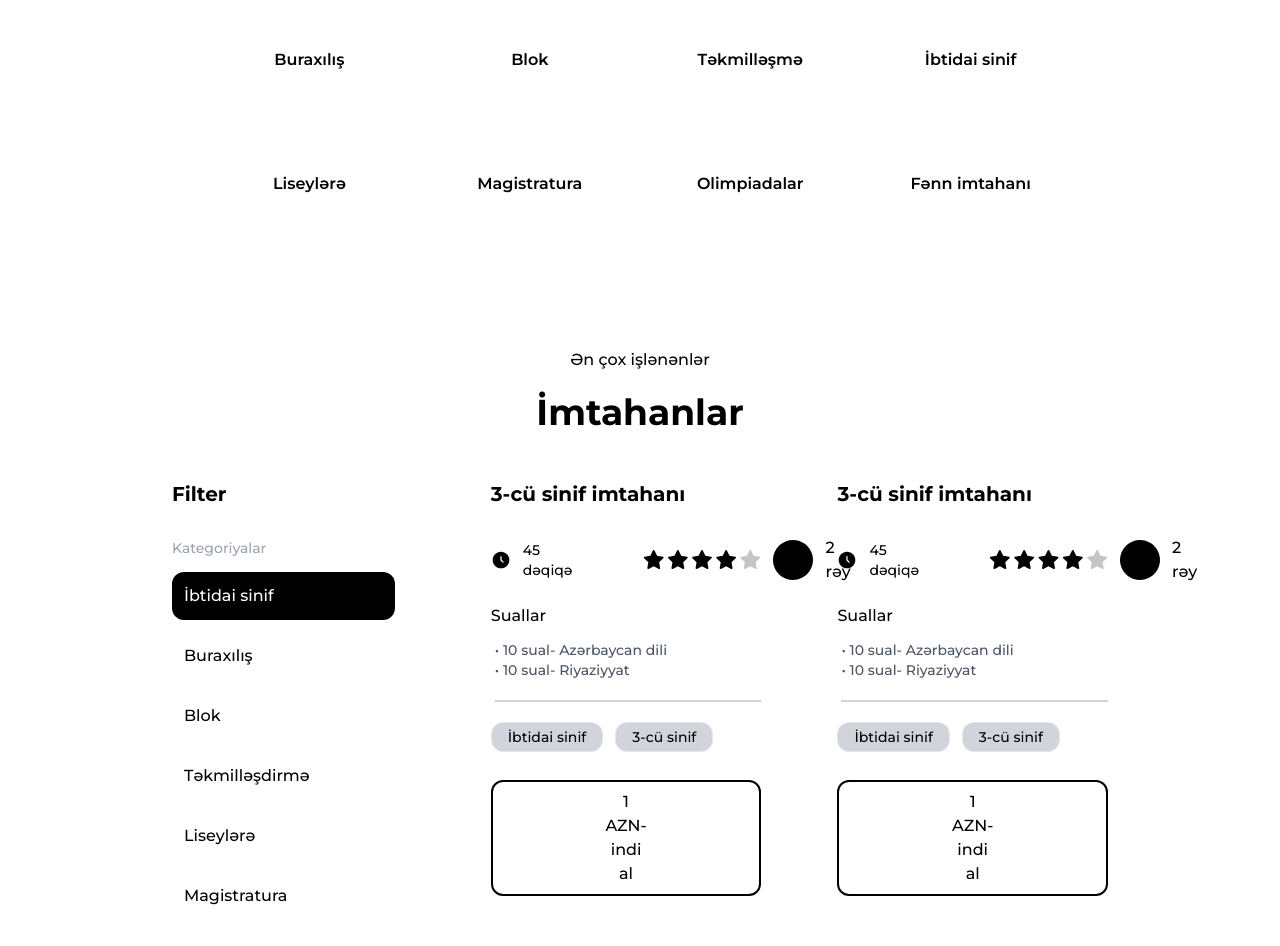
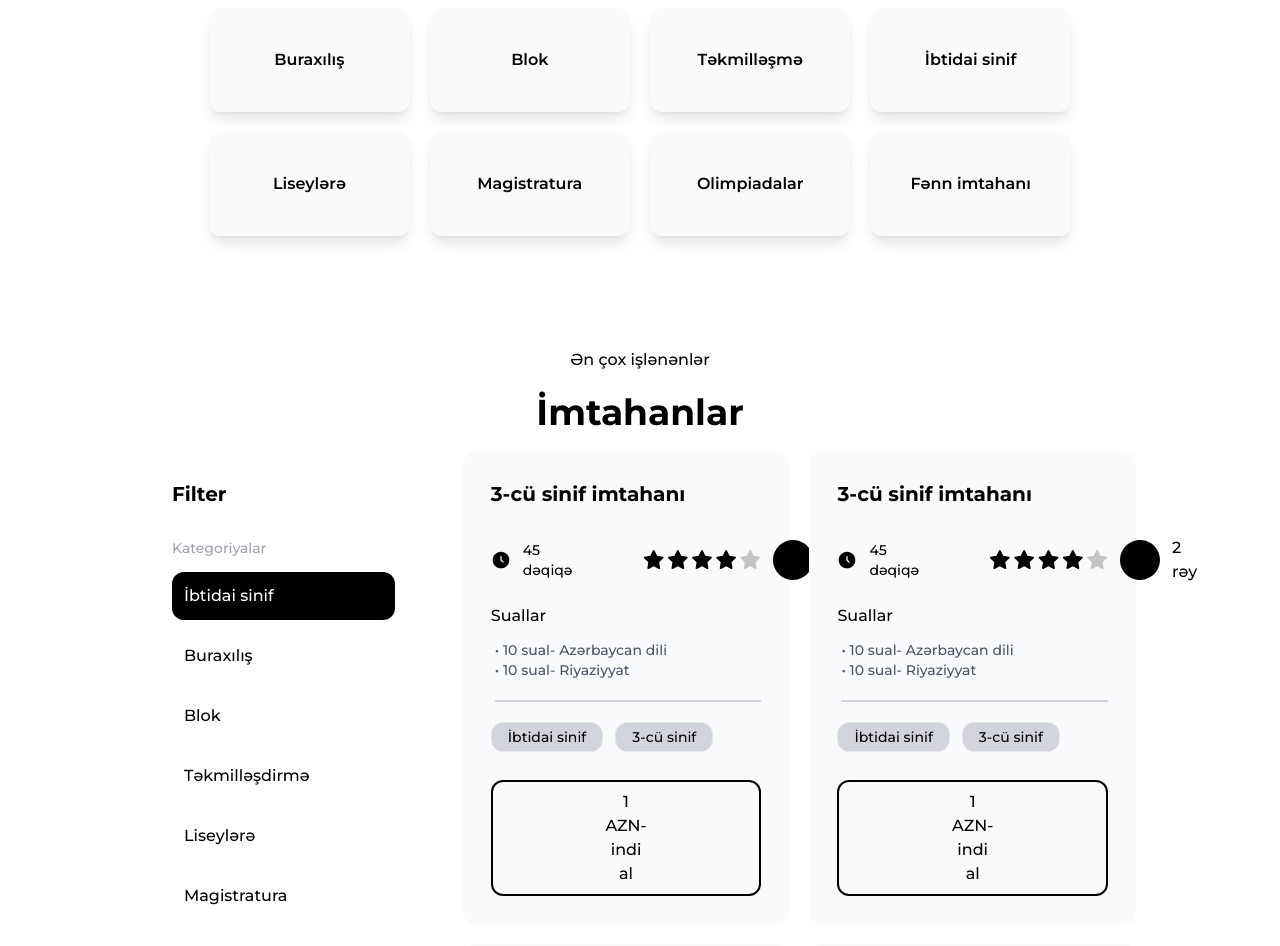
Before and after one commit to imrashidov/task-166, a React (Vite) app in the folder task-166/: page / in a window 1280 px wide. Shown: the part 940-1886 px from the top of the page. Built offline with nearby package versions, Linux system fonts and the light colour scheme.

Commit message:
Fix: Fixing shadows on Exam and Categories

```diff
--- a/task-166/src/components/Categories.jsx
+++ b/task-166/src/components/Categories.jsx
@@ -10,12 +10,16 @@ export default function Categories() {
     { name: "Fənn imtahanı", link: "/" },
   ];
   return (
-    <div className="flex flex-col items-center font-medium gap-5 mb-28">
+    <div className="flex flex-col items-center font-medium gap-5 mb-28 ">
       <p>İmtahan</p>
       <h3 className="font-bold text-4xl mb-10">Kategoriya seç</h3>
-      <div className="grid grid-cols-4 gap-5 text-center font-semibold">
+      <div className="grid grid-cols-4 gap-5 text-center font-semibold  ">
         {categoryLinks.map((category) => (
-          <a href={category.link} key={category.name}>
+          <a
+            href={category.link}
+            key={category.name}
+            className="shadow-lg bg-gray-50 rounded-xl"
+          >
             <p className="p-10 hover:text-gray-600">{category.name}</p>
           </a>
         ))}
--- a/task-166/src/components/Exam.jsx
+++ b/task-166/src/components/Exam.jsx
@@ -10,7 +10,7 @@ export default function Exam({
   subjects,
 }) {
   return (
-    <div className="p-7">
+    <div className="p-7 rounded-xl bg-gray-50">
       <div>
         <div>
           <h5 className="font-bold text-xl mb-7">{title}</h5>
--- a/task-166/src/components/Exams.jsx
+++ b/task-166/src/components/Exams.jsx
@@ -11,9 +11,9 @@ export default function Exams() {
       <h3 className="font-bold text-4xl my-5 12">İmtahanlar</h3>
       <div className="flex justify-evenly w-full gap-10 px-36 ">
         <Sidebar />
-        <div className="grid grid-cols-2 gap-5">
+        <div className="grid grid-cols-2 gap-5 ">
           {examsData.map((exam) => (
-            <Exam key={exam.id} {...exam} /> // Pass exam data as props
+            <Exam key={exam.id} {...exam} />
           ))}
         </div>
       </div>
--- a/task-166/src/components/ExamsInfo.jsx
+++ b/task-166/src/components/ExamsInfo.jsx
@@ -17,8 +17,8 @@ export default function ExamsInfo() {
     { name: "Ilahə Nəzərova", logo: fifth, point: 17, time: 12 },
   ];
   return (
-    <div className="flex w-5/6 justify-between ">
-      <div className="pt-7 pl-7 pr-20 pb-32">
+    <div className="flex w-5/6 ">
+      <div className="pt-7 pl-7 pr-96 pb-32 mr-5 bg-gray-50 shadow-lg rounded-xl w-3/5 ">
         <span className="font-bold text-xl">Məlumat</span>
         <div className="flex mb-5 mt-5 gap-3 px-3 py-2">
           <img src={clock} alt="Clock" />
@@ -36,16 +36,23 @@ export default function ExamsInfo() {
           </div>
         </div>
       </div>
-      <div>
-        <span>İmtahan üzrə nəticələr</span>
-        <div>
+      <div className="p-8 shadow-lg pl-28 w-2/5 bg-gray-50 rounded-xl ">
+        <span className="font-bold text-xl">İmtahan üzrə nəticələr</span>
+        <div className="mt-5">
           {students.map((student, index) => (
-            <div key={index} className="flex gap-">
+            <div
+              key={index}
+              className="flex items-center mt-5 gap-4 text-black"
+            >
               <img src={student.logo} alt="Degree" key={index} />
-              <p>{student.name}</p>
-              <p>{student.point}</p>
-              <p>{student.time}</p>
-              <img src={rightArrow} alt="Right Arrow" />
+              <p className="ml-3 mr-32">{student.name}</p>
+              <p className="text-sm">{student.point} bal</p>
+              <li className="text-xs">{student.time} dəq</li>
+              <img
+                className="cursor-pointer"
+                src={rightArrow}
+                alt="Right Arrow"
+              />
             </div>
           ))}
         </div>
```
